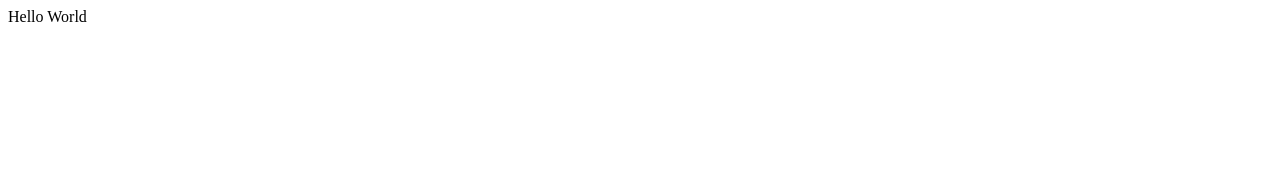
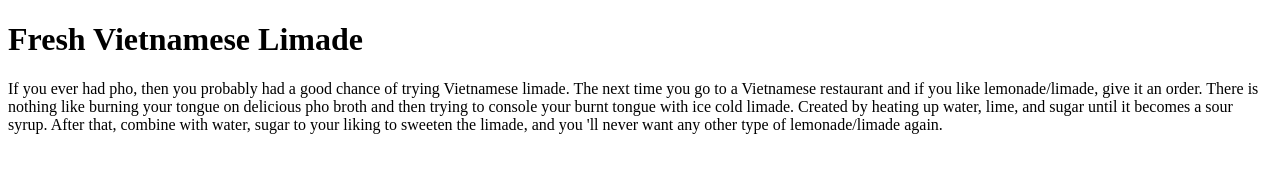
Before and after one commit to cabcabindustries/cabcabindustries.github.io, a plain HTML site: page index.html in a window 1280 px wide. Drawn offline with Linux system fonts and the light colour scheme.

Commit message:
Update index.html
Edited about favorite drink

```diff
--- a/index.html
+++ b/index.html
@@ -5,6 +5,10 @@
 <meta charset="utf-8">
 </head>
 <body>
-Hello World
+    <h1>Fresh Vietnamese Limade</h1>
+    <p>If you ever had pho, then you probably had a good chance of trying Vietnamese limade. The next time you go to a Vietnamese restaurant and if you like lemonade/limade, give it an order.
+    There is nothing like burning your tongue on delicious pho broth and then trying to console your burnt tongue with ice cold limade. Created by heating up water, lime, and sugar until it becomes a
+    sour syrup. After that, combine with water, sugar to your liking to sweeten the limade, and you 'll never want any other type of lemonade/limade again.</p>
+
 </body>
 </html>
```
